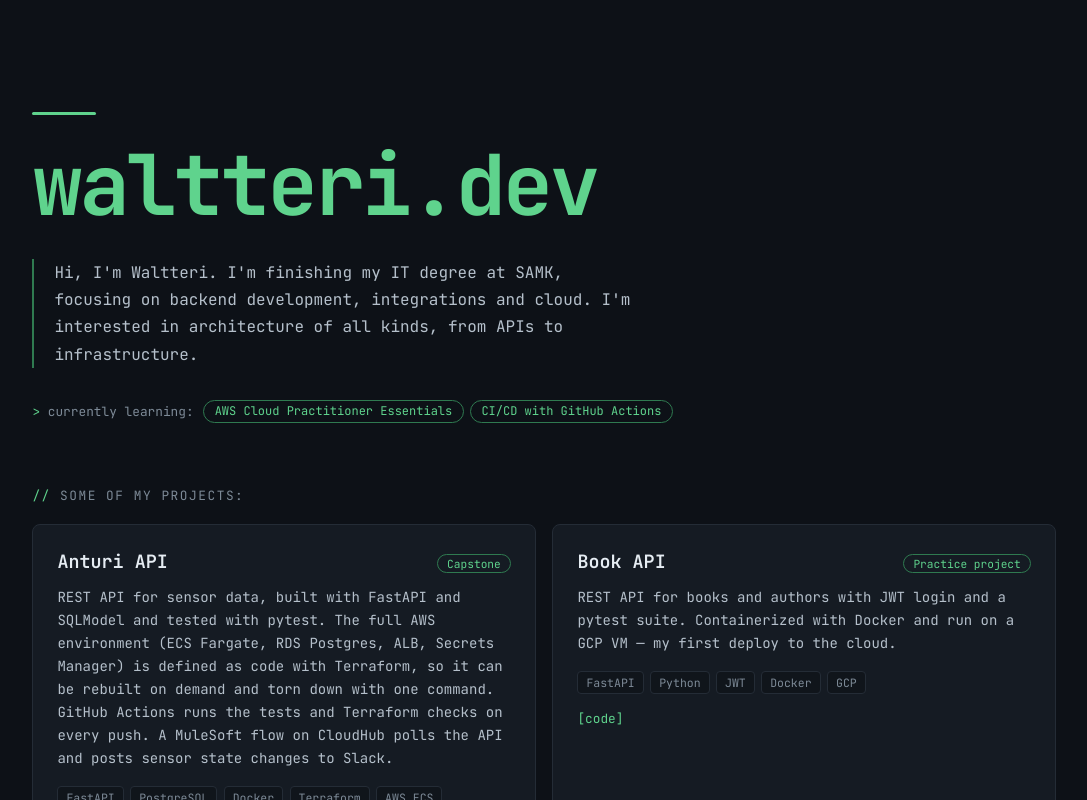
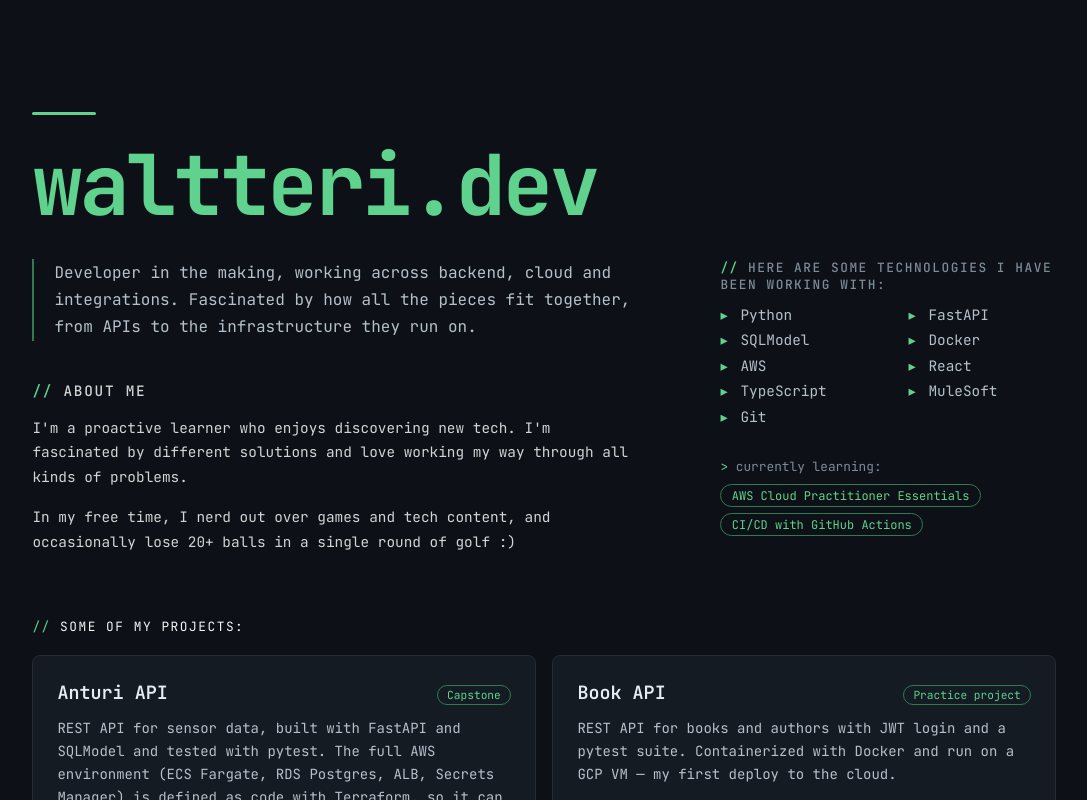
Before and after one commit to waltterir/portfolio-page, a React app: page / in a window 1280 px wide. Shown: the top 800 px of the page, without its empty margins (70-1157 px from the left). Built offline with nearby package versions, Linux system fonts and the light colour scheme; the HTML template or start-up script is replaced by a standard one.

Commit message:
add: add about me sectin

```diff
--- a/src/App.css
+++ b/src/App.css
@@ -1,21 +1,36 @@
+/* ==========================================================================
+   FONTTI
+   Ladataan JetBrains Mono Google Fontsista (käytetään koko sivulla)
+   ========================================================================== */
 @import url("https://fonts.googleapis.com/css2?family=JetBrains+Mono:wght@400;500;600;700&display=swap");
 
+/* ==========================================================================
+   VÄRIMUUTTUJAT
+   Kaikki sivun värit määritellään tässä. Vaihda arvo täällä, niin se
+   muuttuu kaikkialla missä muuttujaa käytetään.
+   ========================================================================== */
 :root {
-  --bg: #0d1117;
-  --surface: #151b23;
-  --surface-2: #10151b;
-  --border: #242c36;
-  --text: #e6edf3;
-  --text-soft: #b5c0cb;
-  --muted: #7d8a97;
-  --green: #5fd38d;
-  --green-dim: #2f7a50;
+  --bg: #0d1117; /* Sivun taustaväri */
+  --surface: #151b23; /* Korttien tausta (projektit, about me) */
+  --surface-2: #10151b; /* Tummempi tausta pienille elementeille (stack-tagit) */
+  --border: #242c36; /* Reunaviivojen perusväri */
+  --text: #e6edf3; /* Pääteksti ja otsikot */
+  --text-soft: #b5c0cb; /* Pehmeämpi leipäteksti (kuvaukset) */
+  --muted: #7d8a97; /* Himmeä teksti (osioiden otsikot, labelit) */
+  --green: #5fd38d; /* Korostusväri (linkit, nimi, tagit) */
+  --green-dim: #2f7a50; /* Himmeämpi vihreä (reunat, hover-reunat) */
 }
 
+/* ==========================================================================
+   PERUSASETUKSET
+   ========================================================================== */
+
+/* Leveys ja korkeus sisältävät paddingin ja reunan -> layout helpompi hallita */
 * {
   box-sizing: border-box;
 }
 
+/* Koko sivun tausta, tekstin oletusväri ja fontti */
 body {
   margin: 0;
   background: var(--bg);
@@ -23,23 +38,34 @@
   font-family: "JetBrains Mono", monospace;
 }
 
+/* Tekstin maalausväri, kun käyttäjä valitsee tekstiä hiirellä */
 ::selection {
   background: var(--green);
   color: var(--bg);
 }
 
-/* Sisältö lähemmäs vasenta reunaa */
+/* ==========================================================================
+   PÄÄSISÄLTÖ (#center)
+   Koko sivun sisältöalue: maksimileveys ja reunojen välistys.
+   Sisältö on lähempänä vasenta reunaa (margin: 0, ei keskitetä).
+   ========================================================================== */
 #center {
   max-width: 80rem;
   margin: 0;
   padding: 0 clamp(1.5rem, 8vw, 9rem) 5rem;
 }
 
-/* Nimi + esittely, sopiva tila ylä- ja alapuolella */
+/* ==========================================================================
+   LANDING / HEADER
+   Nimi + esittely sivun yläosassa
+   ========================================================================== */
+
+/* Header-alueen tila ylä- ja alapuolella */
 .landing {
   padding: clamp(4rem, 14vh, 8rem) 0 4rem;
 }
 
+/* Vihreä lyhyt viiva nimen yläpuolella */
 .hero {
   height: 3px;
   width: 4rem;
@@ -48,6 +74,7 @@
   border-radius: 2px;
 }
 
+/* Iso vihreä nimi "waltteri.dev" */
 h1 {
   font-size: clamp(2.75rem, 8vw, 5.25rem);
   font-weight: 700;
@@ -57,7 +84,10 @@
   color: var(--green);
 }
 
-.intro p {
+/* Esittelyteksti nimen alla ("Developer in the making...").
+   ">" tarkoittaa, että tyyli koskee VAIN .intro:n suoraa p-lasta,
+   eikä esim. About me -osion kappaletta. */
+.intro > p {
   max-width: 38rem;
   padding: 0 0 0 1.25rem;
   border-left: 2px solid var(--green-dim);
@@ -67,13 +97,157 @@
   margin: 0;
 }
 
-/* Projektit eivät veny liian leveiksi isolla näytöllä */
+/* ==========================================================================
+   ABOUT ME
+   Kortti esittelytekstin alla, sama tyyli kuin projektikorteissa
+   ========================================================================== */
+/* About me -osio: pelkkä otsikko + teksti, ei korttia */
+.aboutme {
+  max-width: 38rem;
+  margin-top: 2.5rem;
+}
+
+/* About me -otsikko: sama tyyli kuin osioiden otsikoissa */
+.aboutme h3 {
+  margin: 0 0 0.75rem;
+  font-size: 0.9rem;
+  font-weight: 500;
+  color: var(--muted);
+  text-transform: uppercase;
+  letter-spacing: 0.12em;
+  color: lightgray;
+}
+
+/* Vihreä "// " otsikon eteen */
+.aboutme h3::before {
+  content: "// ";
+  color: var(--green);
+}
+
+/* About me -leipäteksti */
+.aboutme p {
+  margin: 0;
+  font-size: 0.9rem;
+  line-height: 1.7;
+  color: var(--text-soft);
+  margin-top: 1rem;
+  color: lightgrey;
+}
+
+/* Headerin kaksi saraketta: oletuksena (mobiili) allekkain */
+.landing-grid {
+  display: grid;
+  gap: 3rem;
+}
+
+/* Leveällä näytöllä sarakkeet vierekkäin: vasen tekstille, oikea stackille */
+@media (min-width: 900px) {
+  .landing-grid {
+    grid-template-columns: minmax(0, 38rem) minmax(0, 22rem);
+    gap: 5rem;
+    align-items: start;
+  }
+}
+
+/* Oikean sarakkeen otsikko: sama tyyli kuin About me -otsikossa */
+.landing-side h3 {
+  margin: 0 0 0.75rem;
+  font-size: 0.8rem;
+  font-weight: 500;
+  color: var(--muted);
+  text-transform: uppercase;
+  letter-spacing: 0.12em;
+}
+
+/* Vihreä "// " oikean sarakkeen otsikon eteen */
+.landing-side h3::before {
+  content: "// ";
+  color: var(--green);
+}
+
+/* Teknologialista: kaksi saraketta, ei listapalloja */
+
+.tech-list {
+  list-style: none;
+  margin: 0.75rem 0 0;
+  padding: 0;
+  display: grid;
+  grid-template-columns: repeat(2, minmax(0, 12rem));
+  gap: 0.4rem 1.5rem;
+}
+
+/* Yksittäinen teknologia */
+.tech-list li {
+  position: relative;
+  padding-left: 1.25rem;
+  font-size: 0.9rem;
+  color: var(--text-soft);
+}
+
+/* Vihreä kolmio jokaisen teknologian eteen */
+.tech-list li::before {
+  content: "▸";
+  position: absolute;
+  left: 0;
+  color: var(--green);
+}
+
+/* ==========================================================================
+   CURRENTLY LEARNING
+   Rivi, jossa label + vihreät "pillerit" opiskeltavista aiheista
+   ========================================================================== */
+
+/* Koko rivin asettelu: label ja tagit vierekkäin, rivittyy kapealla */
+.learning {
+  margin-top: 2rem;
+  display: flex;
+  flex-wrap: wrap;
+  align-items: center;
+  gap: 0.6rem;
+}
+
+/* "currently learning:" -teksti */
+.learning-label {
+  font-size: 0.8rem;
+  color: var(--muted);
+}
+
+/* Vihreä "> " labelin eteen (terminaalityyli) */
+.learning-label::before {
+  content: "> ";
+  color: var(--green);
+}
+
+/* Tagilista: poistaa listan pallot ja asettaa tagit riviin */
+.learning ul {
+  list-style: none;
+  margin: 0;
+  padding: 0;
+  display: flex;
+  flex-wrap: wrap;
+  gap: 0.4rem;
+}
+
+/* Yksittäinen opiskeluaihe-tagi (pyöreä vihreä reunus) */
+.learning li {
+  font-size: 0.75rem;
+  color: var(--green);
+  border: 1px solid var(--green-dim);
+  border-radius: 999px;
+  padding: 0.15rem 0.65rem;
+}
+
+/* ==========================================================================
+   OSIOIDEN YHTEISET TYYLIT (Projects, Social, Spotify)
+   ========================================================================== */
+
+/* Projekti- ja some-osiot eivät veny liian leveiksi isolla näytöllä */
 .projects-section,
 .social-section {
   max-width: 64rem;
 }
 
-/* Projektit nimen alla, kahdessa sarakkeessa leveällä näytöllä */
+/* Osioiden otsikot (esim. "PROJECTS"): pieni, himmeä, isot kirjaimet */
 .projects-section > p,
 .social-section > p,
 .spotify-section > p {
@@ -82,8 +256,10 @@
   text-transform: uppercase;
   letter-spacing: 0.12em;
   margin: 0 0 1.25rem;
+  color: whitesmoke;
 }
 
+/* Vihreä "// " osioiden otsikoiden eteen */
 .projects-section > p::before,
 .social-section > p::before,
 .spotify-section > p::before {
@@ -91,12 +267,18 @@
   color: var(--green);
 }
 
+/* ==========================================================================
+   PROJEKTIT
+   ========================================================================== */
+
+/* Projektikorttien ruudukko: 2 saraketta leveällä, 1 kapealla näytöllä */
 .projects {
   display: grid;
   grid-template-columns: repeat(auto-fill, minmax(min(100%, 24rem), 1fr));
   gap: 1rem;
 }
 
+/* Yksittäinen projektikortti: tausta, reuna, sisätila */
 .project-card {
   background: var(--surface);
   border: 1px solid var(--border);
@@ -107,11 +289,13 @@
     transform 0.15s ease;
 }
 
+/* Kortti nousee hieman ja reuna vihertyy hiiren ollessa päällä */
 .project-card:hover {
   border-color: var(--green-dim);
   transform: translateY(-2px);
 }
 
+/* Kortin yläosa: projektin nimi vasemmalla, tagi oikealla */
 .project-header {
   display: flex;
   justify-content: space-between;
@@ -120,6 +304,7 @@
   flex-wrap: wrap;
 }
 
+/* Projektin nimi */
 .project-header h2 {
   font-size: 1.15rem;
   margin: 0;
@@ -127,6 +312,7 @@
   color: var(--text);
 }
 
+/* Projektin tyyppitagi otsikon vieressä (esim. "capstone") */
 .project-tag {
   font-size: 0.7rem;
   color: var(--green);
@@ -135,6 +321,7 @@
   padding: 0.1rem 0.6rem;
 }
 
+/* Projektin kuvausteksti */
 .project-card > p {
   font-size: 0.875rem;
   color: var(--text-soft);
@@ -142,12 +329,14 @@
   margin: 0.75rem 0 1rem;
 }
 
+/* Teknologiatagien rivi (Python, FastAPI jne.) */
 .project-stack {
   display: flex;
   flex-wrap: wrap;
   gap: 0.4rem;
 }
 
+/* Yksittäinen teknologiatagi */
 .project-stack span {
   font-size: 0.72rem;
   color: var(--muted);
@@ -157,6 +346,7 @@
   padding: 0.2rem 0.5rem;
 }
 
+/* Kortin linkit (GitHub, live demo) */
 .project-card a {
   display: inline-block;
   margin-top: 1rem;
@@ -166,46 +356,21 @@
   text-decoration: none;
 }
 
+/* Linkki alleviivataan hiiren ollessa päällä */
 .project-card a:hover {
   text-decoration: underline;
 }
 
-.social-section {
-  margin-top: 5rem;
-}
+/* ==========================================================================
+   FLOW-KAAVIO (projektikortin pieni esikatselukuva)
+   ========================================================================== */
 
-.social-links {
-  list-style: none;
-  margin: 0;
-  padding: 0;
-  display: flex;
-  flex-wrap: wrap;
-  gap: 0.5rem 1.5rem;
-}
-
-.social-links a {
-  font-size: 0.9rem;
-  color: var(--green);
-  text-decoration: none;
-}
-
-.social-links a:hover {
-  text-decoration: underline;
-}
-
-.spotify-section {
-  margin-top: 5rem;
-  max-width: 38rem;
-}
-
-.spotify-section iframe {
-  display: block;
-}
-
+/* Esikatselukuvan väli yläpuolella olevaan sisältöön */
 .flow-preview {
   margin-top: 1rem;
 }
 
+/* Pieni esikatselukuva, suurennuslasi-kursori */
 .flow-image-small {
   width: 100%;
   max-width: 280px;
@@ -215,6 +380,7 @@
   cursor: zoom-in;
 }
 
+/* "Näytä kaavio" -nappi, näyttää linkiltä */
 .flow-link {
   background: none;
   border: none;
@@ -226,10 +392,16 @@
   cursor: pointer;
 }
 
+/* Nappi alleviivataan hiiren ollessa päällä */
 .flow-link:hover {
   text-decoration: underline;
 }
 
+/* ==========================================================================
+   LIGHTBOX (suurennettu kuva koko näytön päällä)
+   ========================================================================== */
+
+/* Tumma tausta koko näytön päälle, kuva keskelle */
 .lightbox-overlay {
   position: fixed;
   inset: 0;
@@ -242,53 +414,75 @@
   cursor: zoom-out;
 }
 
+/* Suurennettu kuva: mahtuu aina näytölle */
 .lightbox-image {
   max-width: 90vw;
   max-height: 90vh;
   border-radius: 8px;
 }
 
-@media (max-width: 600px) {
-  #center {
-    padding: 0 1.25rem 3rem;
-  }
+/* ==========================================================================
+   SOME-LINKIT
+   ========================================================================== */
 
-  .landing {
-    padding: 4rem 0 3rem;
-  }
+/* Väli projekteihin */
+.social-section {
+  margin-top: 5rem;
 }
 
-.learning {
-  margin-top: 2rem;
-  display: flex;
-  flex-wrap: wrap;
-  align-items: center;
-  gap: 0.6rem;
-}
-
-.learning-label {
-  font-size: 0.8rem;
-  color: var(--muted);
-}
-
-.learning-label::before {
-  content: "> ";
-  color: var(--green);
-}
-
-.learning ul {
+/* Linkkilista riviin ilman listapalloja */
+.social-links {
   list-style: none;
   margin: 0;
   padding: 0;
   display: flex;
   flex-wrap: wrap;
-  gap: 0.4rem;
+  gap: 0.5rem 1.5rem;
 }
 
-.learning li {
-  font-size: 0.75rem;
+/* Yksittäinen some-linkki (GitHub, LinkedIn) */
+.social-links a {
+  font-size: 0.9rem;
   color: var(--green);
-  border: 1px solid var(--green-dim);
-  border-radius: 999px;
-  padding: 0.15rem 0.65rem;
+  text-decoration: none;
 }
+
+/* Linkki alleviivataan hiiren ollessa päällä */
+.social-links a:hover {
+  text-decoration: underline;
+}
+
+/* ==========================================================================
+   SPOTIFY
+   ========================================================================== */
+
+/* Spotify-osion väli ja leveys */
+.spotify-section {
+  margin-top: 5rem;
+  max-width: 38rem;
+}
+
+/* Poistaa iframen alle jäävän ylimääräisen raon */
+.spotify-section iframe {
+  display: block;
+}
+
+/* ==========================================================================
+   MOBIILI (alle 600px leveät näytöt)
+   ========================================================================== */
+@media (max-width: 600px) {
+  /* Pienemmät reunavälit puhelimella */
+  #center {
+    padding: 0 1.25rem 3rem;
+  }
+
+  /* Vähemmän tilaa headerin ylä- ja alapuolella */
+  .landing {
+    padding: 4rem 0 3rem;
+  }
+
+  /* About me -kortin sisätila hieman pienemmäksi */
+  .aboutme {
+    padding: 1rem 1.25rem;
+  }
+}
--- a/src/App.tsx
+++ b/src/App.tsx
@@ -2,6 +2,7 @@
 import "./App.css";
 import anturiFlow from "./assets/anturi-flow.png";
 import anturiArchitecture from "./assets/anturi-api-architecture.png";
+import { useRef } from "react";
 
 interface Project {
   name: string;
@@ -11,6 +12,18 @@
   link?: string;
   linkLabel?: string;
 }
+
+const techStack = [
+  "Python",
+  "FastAPI",
+  "SQLModel",
+  "Docker",
+  "AWS",
+  "React",
+  "TypeScript",
+  "MuleSoft",
+  "Git",
+];
 
 const projects: Project[] = [
   {
@@ -61,19 +74,46 @@
         <header className="landing">
           <div className="hero"></div>
           <h1>waltteri.dev</h1>
+
+          <div className="landing-grid">
+            {/* Vasen sarake: esittely + about me */}
             <div className="intro">
               <p>
-              Hi, I'm Waltteri. I'm finishing my IT degree at SAMK, focusing on
-              backend development, integrations and cloud. I'm interested in
-              architecture of all kinds, from APIs to infrastructure.
+                Developer in the making, working across backend, cloud and
+                integrations. Fascinated by how all the pieces fit together,
+                from APIs to the infrastructure they run on.
               </p>
+              <div className="aboutme">
+                <h3>About me</h3>
+                <p>
+                  I'm a proactive learner who enjoys discovering new tech. I'm
+                  fascinated by different solutions and love working my way
+                  through all kinds of problems.
+                </p>
+                <p>
+                  In my free time, I nerd out over games and tech content, and
+                  occasionally lose 20+ balls in a single round of golf :)
+                </p>
+              </div>
+            </div>
+
+            {/* Oikea sarake: stack + opiskelu */}
+            <aside className="landing-side">
+              <h3>Here are some technologies I have been working with:</h3>
+              <ul className="tech-list">
+                {techStack.map((tech) => (
+                  <li key={tech}>{tech}</li>
+                ))}
+              </ul>
+
               <div className="learning">
                 <span className="learning-label">currently learning:</span>
                 <ul>
-                <li> AWS Cloud Practitioner Essentials </li>
-                <li> CI/CD with GitHub Actions </li>
+                  <li>AWS Cloud Practitioner Essentials</li>
+                  <li>CI/CD with GitHub Actions</li>
                 </ul>
               </div>
+            </aside>
           </div>
         </header>
 
```
Lines whose indentation alone changed are shown as unchanged.
